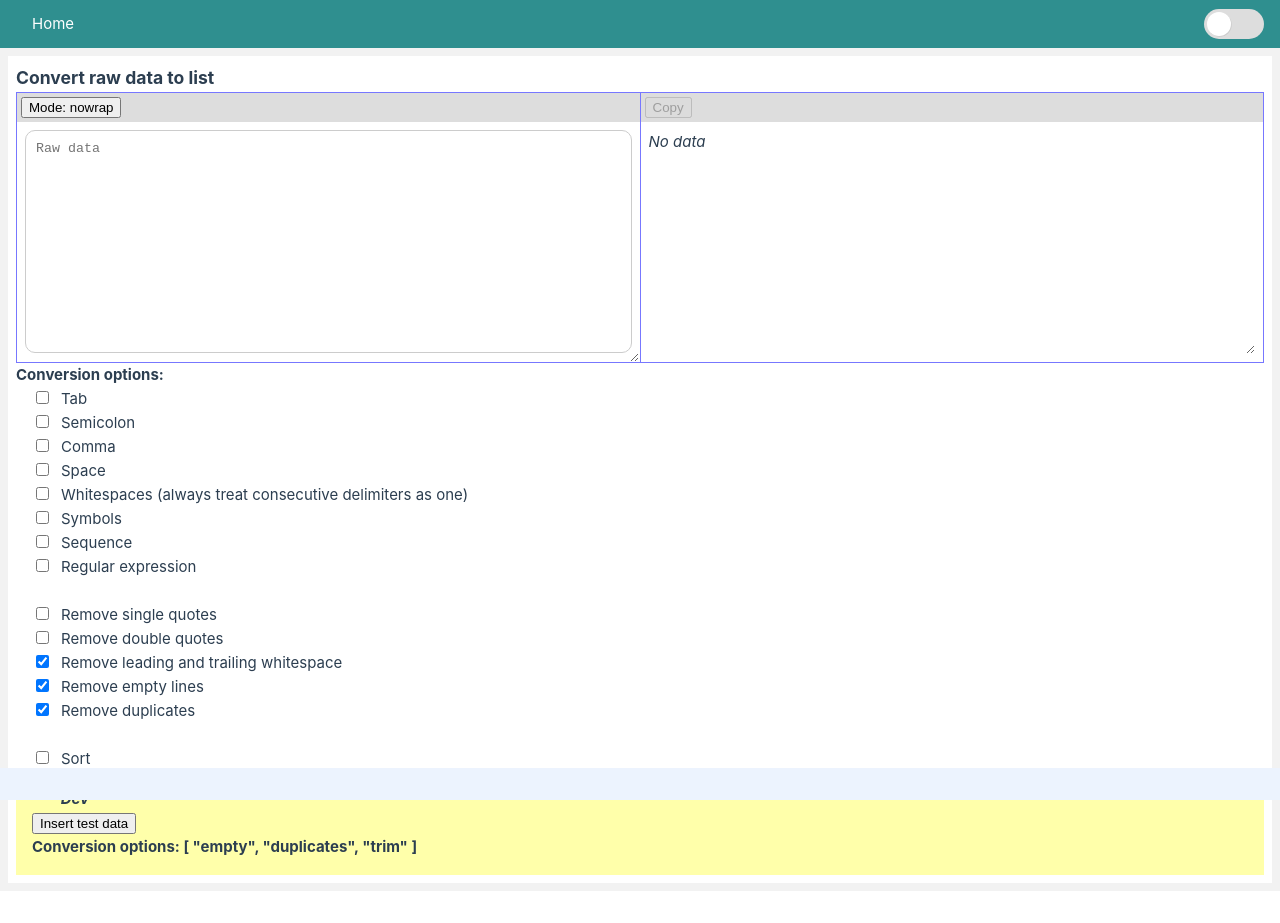
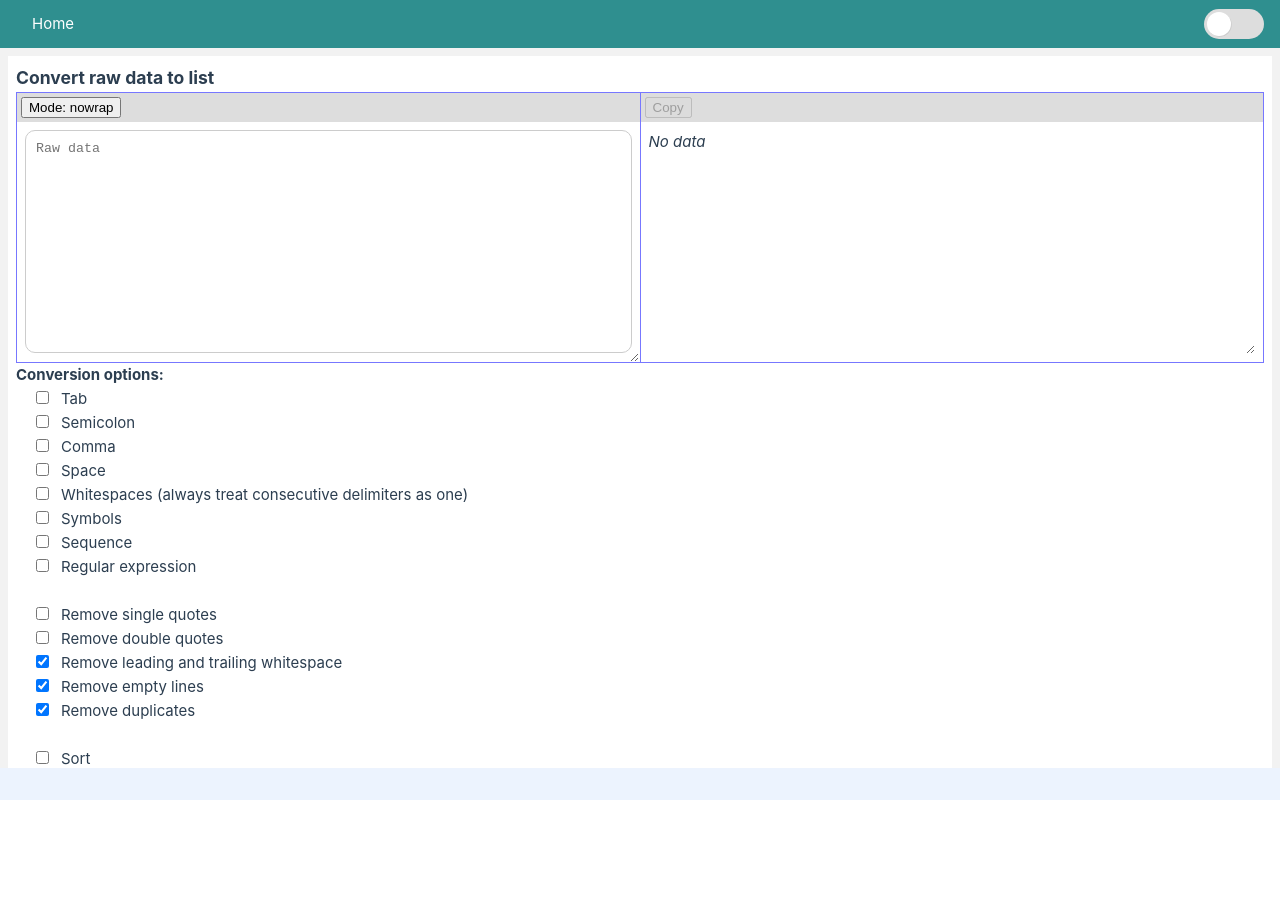
Before and after one commit to ndtfy/vue-extract-data, a Vue app: page / in a window 1280 px wide. After the commit the page ends 800 px from the top, so only its background shows below. Built offline with nearby package versions, Linux system fonts and the light colour scheme.

Commit message:
Remove horizontal scroll caused by overflowing content. Amend the bottom navbar. Fix the test function.

```diff
--- a/src/App.vue
+++ b/src/App.vue
@@ -11,7 +11,7 @@
     <NavbarTop />
     <main>
       <div class="widget">
-        <h3>Convert raw data to list</h3>
+        <h3 class="whitespace-nowrap">Convert raw data to list</h3>
         <WidgetExtractData />
       </div>
     </main>
@@ -23,6 +23,7 @@
   .global {
     display: flex;
     flex-direction: column;
+    overflow-x: hidden;
     height: 100vh;
   }
   main {
--- a/src/assets/tw-dummy.css
+++ b/src/assets/tw-dummy.css
@@ -1,5 +1,13 @@
 .pt-3 {
   padding: 12px 0px 0px 0px;
+}
+.mr-auto {
+  margin-right: auto;
+}
+.truncate {
+  text-overflow: ellipsis;
+  white-space: nowrap;
+  overflow: hidden;
 }
 .whitespace-nowrap {
   white-space: nowrap;
--- a/src/components/navbar-bottom.vue
+++ b/src/components/navbar-bottom.vue
@@ -1,9 +1,15 @@
 <script setup>
+
+import { ref } from 'vue'
+
+const status = ref('\u200a'); // &hairsp;
+
 </script>
 
 <template>
   <footer>
-    <i>&nbsp</i>
+    <i class="truncate mr-auto">{{ status }}</i>
+    <div></div>
   </footer>
 </template>
 
@@ -11,9 +17,11 @@
   footer {
     position: sticky;
     bottom: 0;
-    width: 100%;
+    display: flex;
+    justify-content: start;
+    align-items: center;
+    padding: 4px 16px;
     z-index: 100;
-    padding: 4px 16px;
     background-color: var(--navbar-bottom-background-color);
   }
 </style>
--- a/src/components/navbar-top.vue
+++ b/src/components/navbar-top.vue
@@ -33,7 +33,6 @@
     justify-content: start;
     align-items: center;
     padding: 0px 16px;
-    width: 100%;
     z-index: 100;
     background-color: var(--navbar-top-background-color);
   }
--- a/src/components/widget-extract-data.vue
+++ b/src/components/widget-extract-data.vue
@@ -80,7 +80,7 @@
     resList = resList.sort();
 
   return resList;
-})
+});
 
 const prompt = ref('');
 
@@ -124,8 +124,8 @@
   nowrap.value = !nowrap.value;
 }
 
+function insertTestData() {
   if ( import.meta.env.DEV ) {
-  function insertTestData() {
     input.value = `    String1\t1\t2\t\t4\t
     String2;1;\u00222\u0022;;\u00224\u0022;
     String3,1,\u00272\u0027,,\u00274\u0027,
@@ -158,6 +158,7 @@
     </template>
   </WidgetPanels>
 
+  <div class="whitespace-nowrap">
     <b>Conversion options:</b>
     <ul>
       <template v-for="item in modeList">
@@ -185,9 +186,10 @@
       <input type="search" id="input_regexp" v-model="regexp" />
       <label for="input_regexp">Enter the regular expression</label>
     </div>
+  </div>
 
-  <div v-if="env.DEV" style="padding: 16px; background-color: var(--debug-background-color)">
-    <b><i>*** Dev ***</i></b>
+  <div v-if="env.DEV" class="whitespace-nowrap" style="padding: 16px; background-color: var(--debug-background-color)">
+    <b><i @click="console.log(env)">*** Dev ***</i></b>
     <div>
       <button type="button" @click="insertTestData">Insert test data</button>
     </div>
```
Lines whose indentation alone changed are shown as unchanged.
